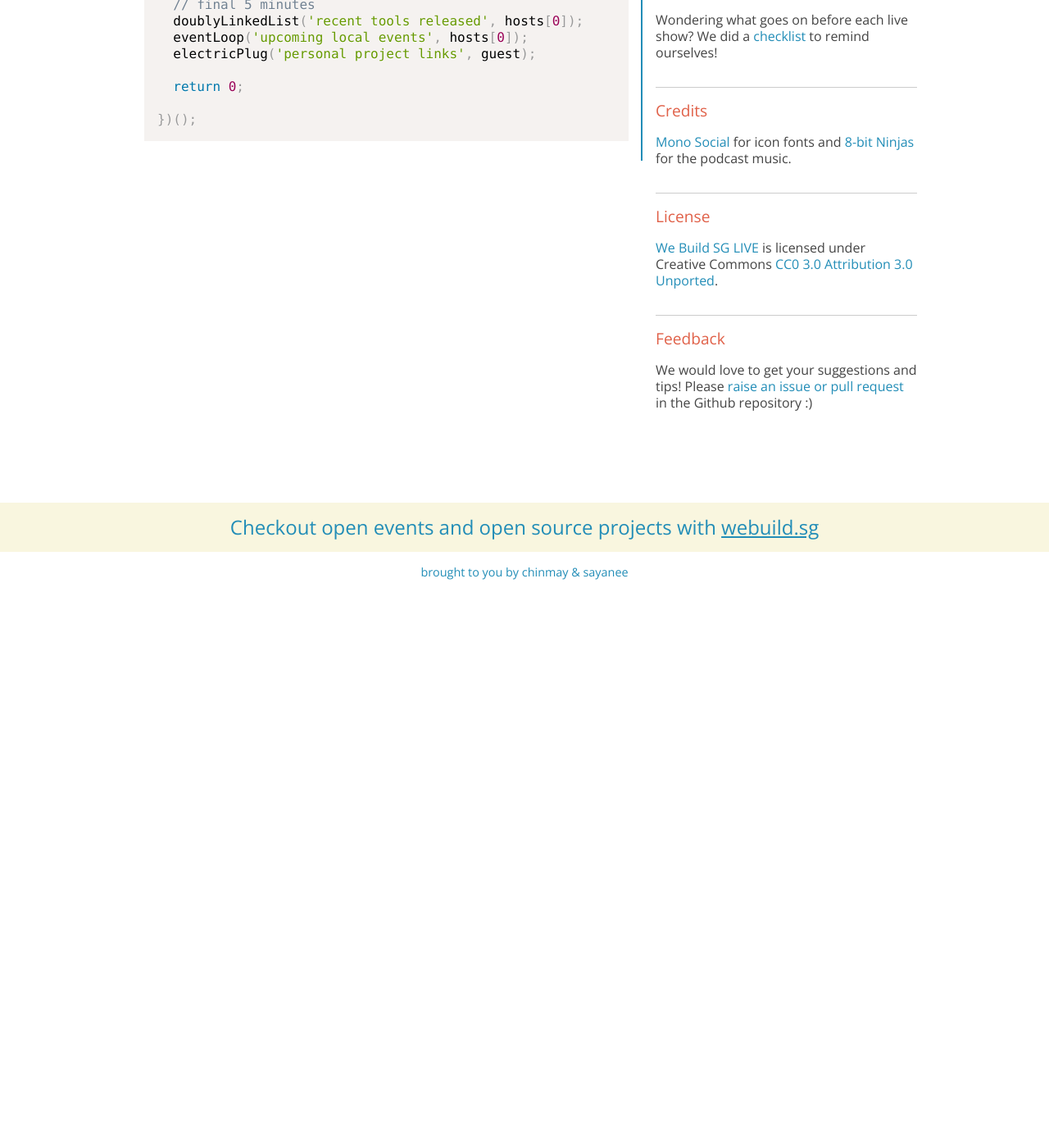
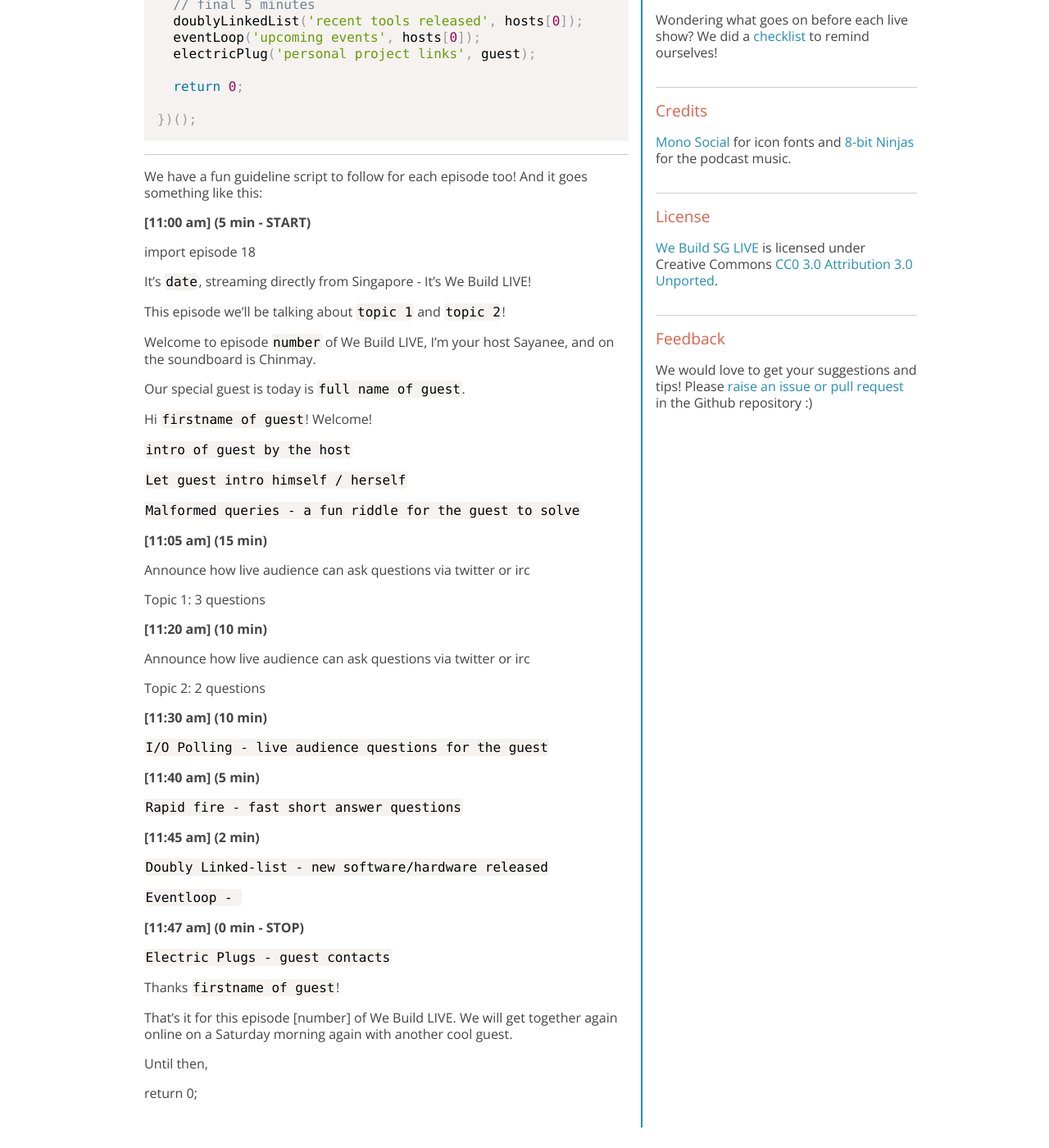
Before and after one commit to webuildsg/live, a Jekyll site: the page built from live-notes.md, in a window 1280 px wide and 1400 px high, scrolled down 1056 px. Shown: the whole window at 82% size. Built offline with Jekyll 4.4.1, drawn with Linux system fonts in a browser that asks for light colours; Markdown is read by kramdown in place of the engine named in the settings; before the commit the page ends 1795 px from its top, so only the background shows below that; some of the changed text lies outside the part shown.

Commit message:
added live script

```diff
--- a/live-notes.md
+++ b/live-notes.md
@@ -29,10 +29,74 @@ On the actual day, at 11am sharp our live audio stream goes silent and we start
 
   // final 5 minutes
   doublyLinkedList('recent tools released', hosts[0]);
-  eventLoop('upcoming local events', hosts[0]);
+  eventLoop('upcoming events', hosts[0]);
   electricPlug('personal project links', guest);
 
   return 0;
 
 })();</code>
 </pre>
+
+___
+
+We have a fun guideline script to follow for each episode too! And it goes something like this:
+
+**[11:00 am] (5 min - START)**
+
+import episode 18
+
+It's `date`, streaming directly from Singapore - It's We Build LIVE!
+
+This episode we'll be talking about `topic 1` and `topic 2`!
+
+Welcome to episode `number` of We Build LIVE, I'm your host Sayanee, and on the soundboard is Chinmay.
+
+Our special guest is today is `full name of guest`.
+
+Hi `firstname of guest`! Welcome!
+
+`intro of guest by the host`
+
+`Let guest intro himself / herself`
+
+`Malformed queries - a fun riddle for the guest to solve`
+
+**[11:05 am] (15 min)**
+
+Announce how live audience can ask questions via twitter or irc
+
+Topic 1: 3 questions
+
+**[11:20 am] (10 min)**
+
+Announce how live audience can ask questions via twitter or irc
+
+Topic 2: 2 questions
+
+
+**[11:30 am] (10 min)**
+
+`I/O Polling - live audience questions for the guest`
+
+**[11:40 am]  (5 min)**
+
+`Rapid fire - fast short answer questions`
+
+**[11:45 am]  (2 min)**
+
+`Doubly Linked-list - new software/hardware released`
+
+`Eventloop - `
+
+**[11:47 am] (0 min - STOP)**
+
+`Electric Plugs - guest contacts`
+
+
+Thanks `firstname of guest`!
+
+That's it for this episode [number] of We Build LIVE. We will get together again online on a Saturday morning again with another cool guest.
+
+Until then,
+
+return 0;
```
Also changed, not shown: other parts of live-notes.md (+1 -1 lines).
